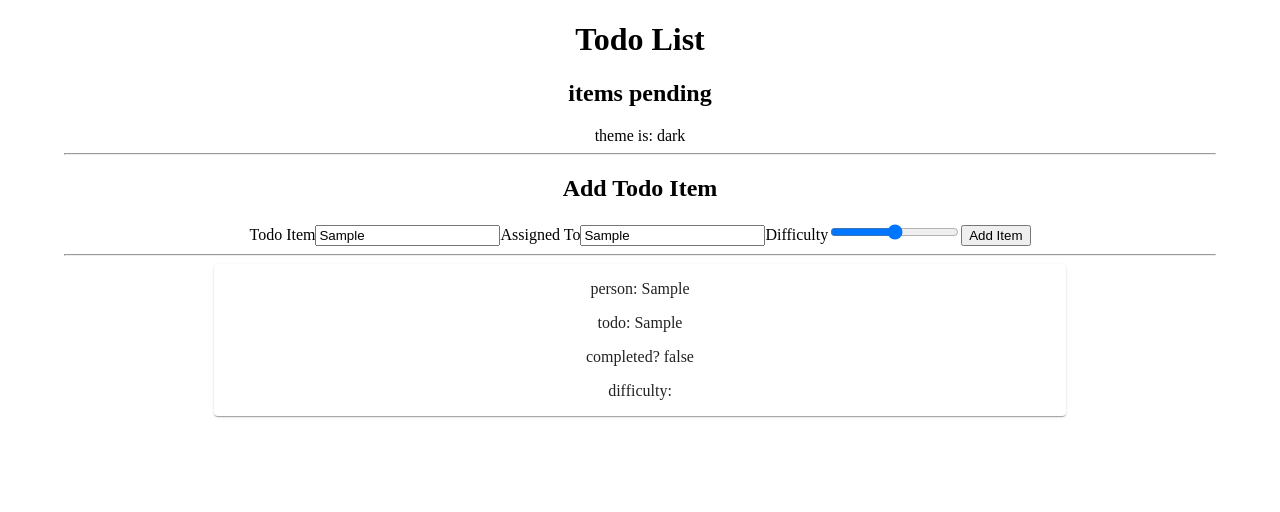
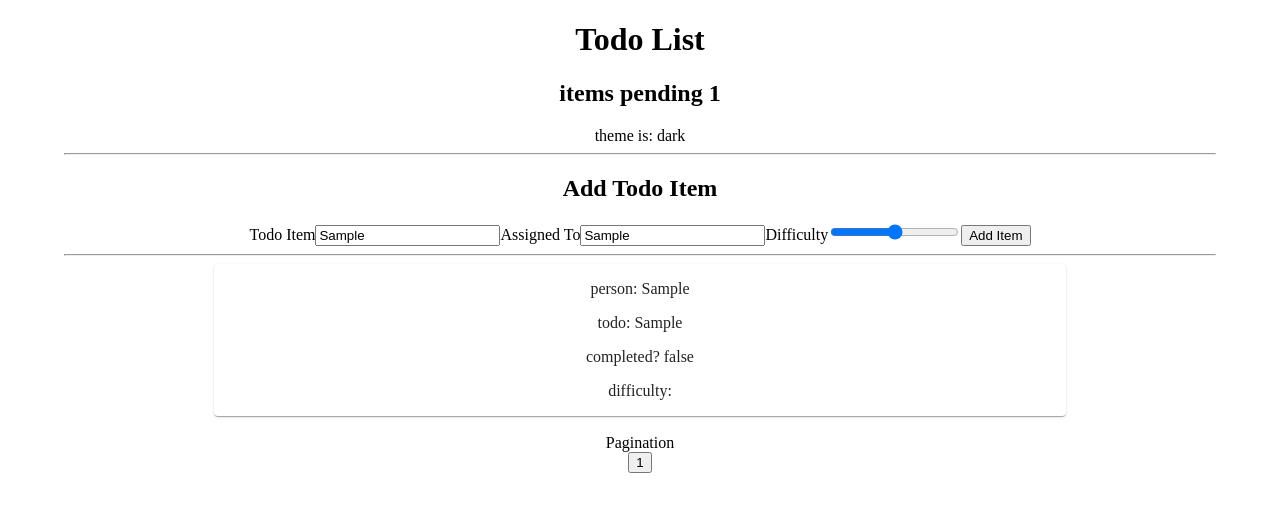
Before and after one commit to antoni909/todo-app, a React (Create React App) app: page / in a window 1280 px wide. Both pictures are taken after typing "Sample", "Sample" into the empty fields and a click on the button "Add Item". Shown: the top 512 px of the page. Built offline with nearby package versions, Linux system fonts and the light colour scheme.

Commit message:
adds pagination and slice list logic for displaying only n number of items on a page

```diff
--- a/src/App.jsx
+++ b/src/App.jsx
@@ -8,7 +8,8 @@ function App() {
   const [settings, setSettings] = useState({
     list: [],
     displayItems: false,
-    itemsPerScreen: 0,
+    maxDisplay: 3,
+    page: 1,
     incomplete: [],
     sort: 0,
     theme: 'dark'
--- a/src/components/List.jsx
+++ b/src/components/List.jsx
@@ -19,10 +19,15 @@ const List = () => {
     })
   }
 
+  const startIdx = (settings.page - 1)*settings.maxDisplay
+
+  const sliceList = settings.list.slice(startIdx, startIdx+ settings.maxDisplay);
   return (
     <>
       {
-        settings.list.map((item,idx) => (
+
+        // setting.list.map((item,idx) => (
+        sliceList.map((item,idx) => (
         <Container
           key={idx}
           maxWidth="md"
--- /dev/null
+++ b/src/components/Pagination.jsx
@@ -0,0 +1,39 @@
+import React, { useContext } from 'react'
+import { SettingsContext } from '../contexts/settings';
+// import Pagination from '@mui/material/Pagination';
+// import Stack from '@mui/material/Stack';
+
+const Paginate = () => {
+
+  const {settings, setSettings} = useContext(SettingsContext)
+
+  const totalPages = settings.list && settings.list.length
+
+  const pages = [...Array(totalPages).keys()].map(num => num +1)
+
+  const handleClick = num => {
+    setSettings({
+      ...settings,
+      page: num
+    })
+  }
+
+  return(
+    <>
+      Pagination
+      {/* <Stack spacing={2}>
+        <Pagination count={5} color='primary' />
+      </Stack> */}
+      <div>
+      { pages.map(num => (
+        <button
+          key={num}
+          onClick={() => handleClick(num)}
+        >{num}</button>
+      )) }
+    </div>
+    </>
+  )
+}
+
+export default Paginate
--- a/src/components/Todo.jsx
+++ b/src/components/Todo.jsx
@@ -3,6 +3,7 @@ import { SettingsContext } from '../contexts/settings';
 
 import List from './List'
 import useForm from '../hooks/form'
+import Paginate from '../components/Pagination'
 
 import { v4 as uuidv4 } from 'uuid';
 
@@ -31,9 +32,8 @@ const Todo = () => {
   }
 
   useEffect(()=> {
-
     let incompleteCount = settings.list.filter(item => !item.complete).length
-    setSettings({...settings,incompleteCount})
+    setSettings({...settings,incomplete: incompleteCount})
     document.title = `Todo List: ${settings.incomplete}`
   // eslint-disable-next-line react-hooks/exhaustive-deps
   },[settings.list])
@@ -45,7 +45,7 @@ const Todo = () => {
             Todo List
           </h1>
           <h2>
-            {settings.incomplete} items pending
+          items pending {settings.incomplete}
           </h2>
         </header>
         <>theme is: {settings.theme}</>
@@ -88,6 +88,7 @@ const Todo = () => {
       </form>
       <hr />
       <List />
+      <Paginate />
     </>
   )
 }
```
